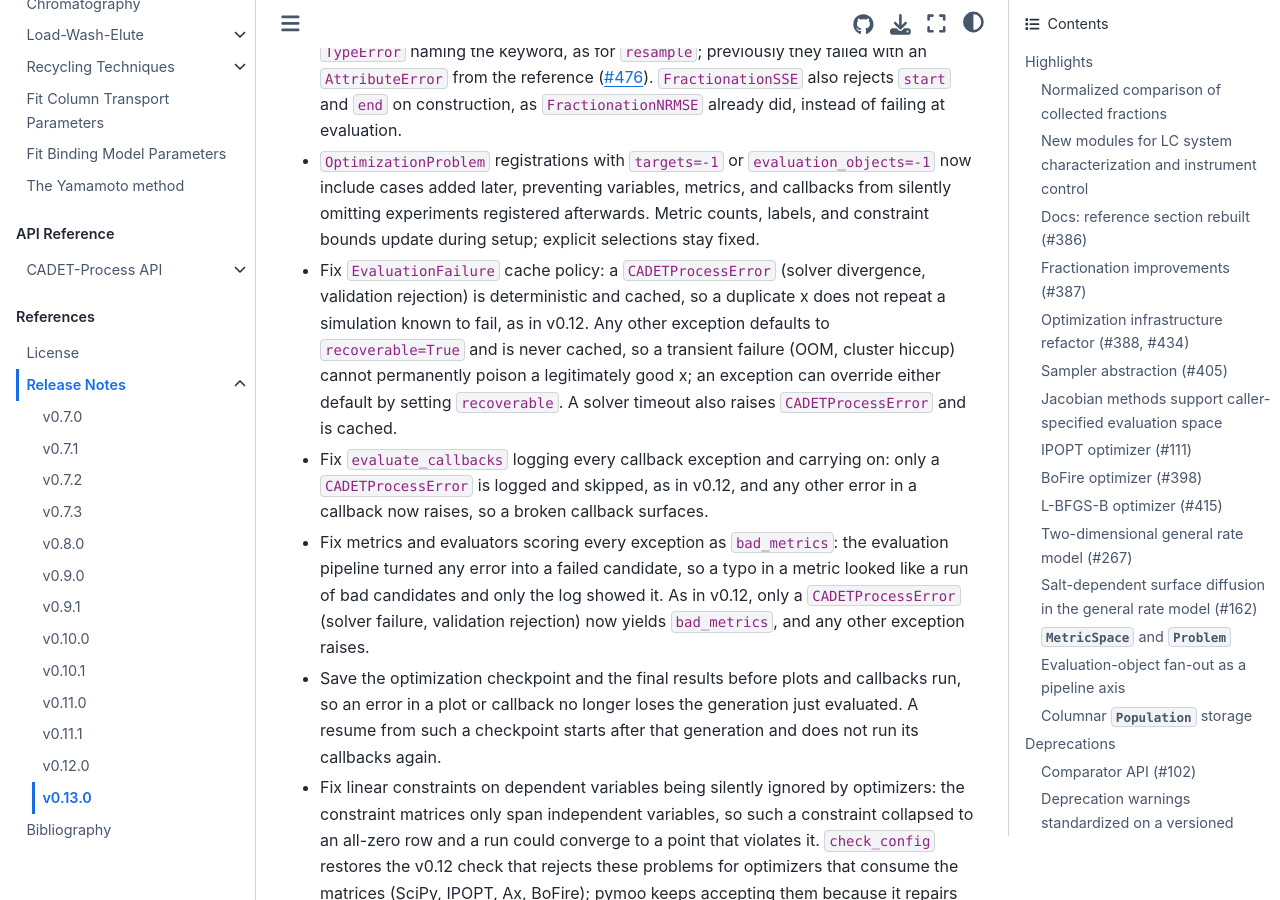
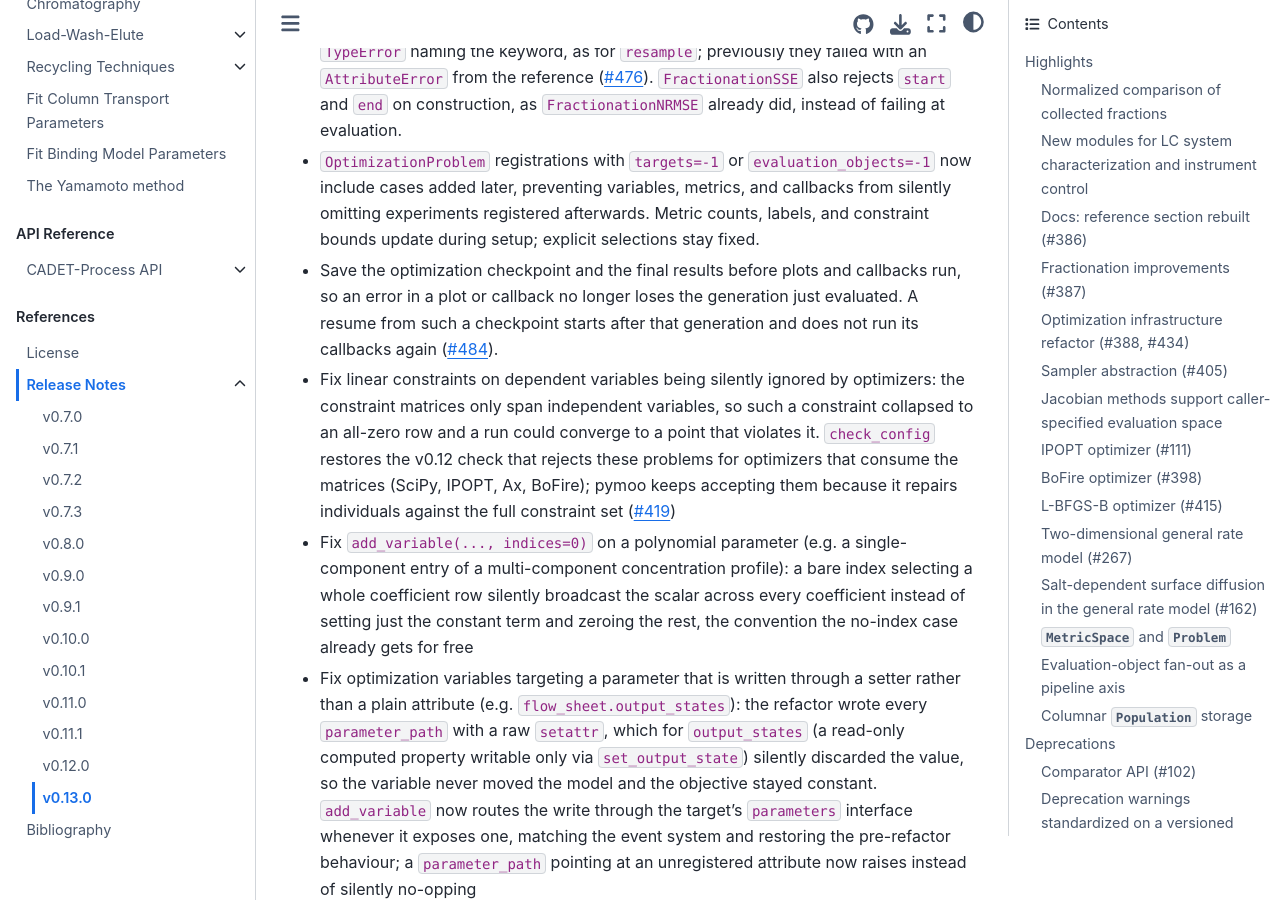
Before and after one commit to fau-advanced-separations/CADET-Process, a Sphinx documentation site: the page built from docs/source/release_notes/v0.13.0.md, in a window 1280 px wide and 900 px high, scrolled down 9933 px. Built offline with Sphinx 7.4.7 and the Sphinx Book theme 1.1.4, drawn with Linux system fonts in a browser that asks for light colours.

Commit message:
Trim release notes to what changes since v0.12
The failure-handling entries for callbacks, metrics and the cache policy described regressions of the unreleased refactor, and the restored behavior matches v0.12, so a user upgrading from v0.12 sees no change; they are removed together with the interim cache-policy entry from July. The checkpoint order is new compared with v0.12 and keeps its entry, now linked to the PR.

```diff
--- a/docs/source/release_notes/v0.13.0.md
+++ b/docs/source/release_notes/v0.13.0.md
@@ -236,10 +236,7 @@ Instantiating it emits a versioned `DeprecationWarning` via the `@deprecated` de
 - `OptimizationProblem` registrations with `targets=-1` or `evaluation_objects=-1` now include cases added later, preventing variables, metrics, and callbacks from silently omitting experiments registered afterwards.
   Metric counts, labels, and constraint bounds update during setup; explicit selections stay fixed.
 
-- Fix `EvaluationFailure` cache policy: a `CADETProcessError` (solver divergence, validation rejection) is deterministic and cached, so a duplicate x does not repeat a simulation known to fail, as in v0.12. Any other exception defaults to `recoverable=True` and is never cached, so a transient failure (OOM, cluster hiccup) cannot permanently poison a legitimately good x; an exception can override either default by setting `recoverable`. A solver timeout also raises `CADETProcessError` and is cached.
-- Fix `evaluate_callbacks` logging every callback exception and carrying on: only a `CADETProcessError` is logged and skipped, as in v0.12, and any other error in a callback now raises, so a broken callback surfaces.
-- Fix metrics and evaluators scoring every exception as `bad_metrics`: the evaluation pipeline turned any error into a failed candidate, so a typo in a metric looked like a run of bad candidates and only the log showed it. As in v0.12, only a `CADETProcessError` (solver failure, validation rejection) now yields `bad_metrics`, and any other exception raises.
-- Save the optimization checkpoint and the final results before plots and callbacks run, so an error in a plot or callback no longer loses the generation just evaluated. A resume from such a checkpoint starts after that generation and does not run its callbacks again.
+- Save the optimization checkpoint and the final results before plots and callbacks run, so an error in a plot or callback no longer loses the generation just evaluated. A resume from such a checkpoint starts after that generation and does not run its callbacks again ([#484](https://github.com/fau-advanced-separations/CADET-Process/pull/484)).
 - Fix linear constraints on dependent variables being silently ignored by optimizers: the constraint matrices only span independent variables, so such a constraint collapsed to an all-zero row and a run could converge to a point that violates it. `check_config` restores the v0.12 check that rejects these problems for optimizers that consume the matrices (SciPy, IPOPT, Ax, BoFire); pymoo keeps accepting them because it repairs individuals against the full constraint set ([#419](https://github.com/fau-advanced-separations/CADET-Process/issues/419))
 - Fix `add_variable(..., indices=0)` on a polynomial parameter (e.g. a single-component entry of a multi-component concentration profile): a bare index selecting a whole coefficient row silently broadcast the scalar across every coefficient instead of setting just the constant term and zeroing the rest, the convention the no-index case already gets for free
 - Fix optimization variables targeting a parameter that is written through a setter rather than a plain attribute (e.g. `flow_sheet.output_states`): the refactor wrote every `parameter_path` with a raw `setattr`, which for `output_states` (a read-only computed property writable only via `set_output_state`) silently discarded the value, so the variable never moved the model and the objective stayed constant. `add_variable` now routes the write through the target's `parameters` interface whenever it exposes one, matching the event system and restoring the pre-refactor behaviour; a `parameter_path` pointing at an unregistered attribute now raises instead of silently no-opping
```
